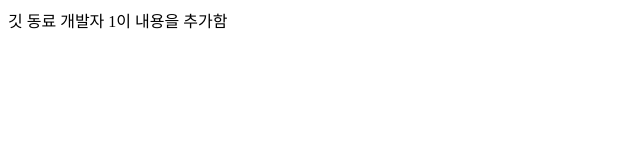
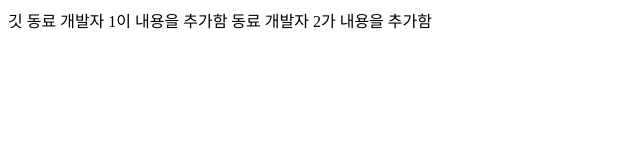
Before and after one commit to naayoung-kang/First-Project, a plain HTML site: page index.html in a window 1280 px wide. Shown: the whole page, without its empty margins (0-640 px from the left). Drawn offline with Linux system fonts and the light colour scheme.

Commit message:
Update index.html

```diff
--- a/index.html
+++ b/index.html
@@ -8,5 +8,7 @@
 <body>
     깃
     동료 개발자 1이 내용을 추가함
+
+    동료 개발자 2가 내용을 추가함
 </body>
 </html>
```
